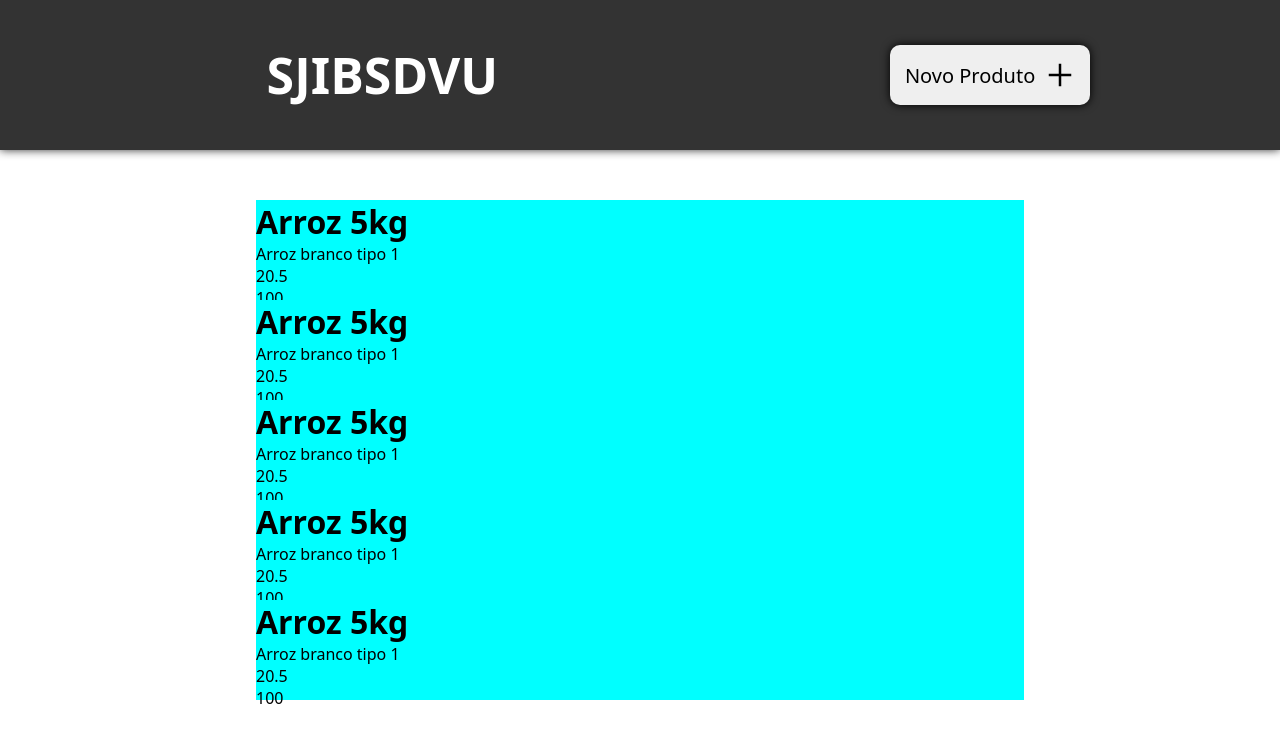
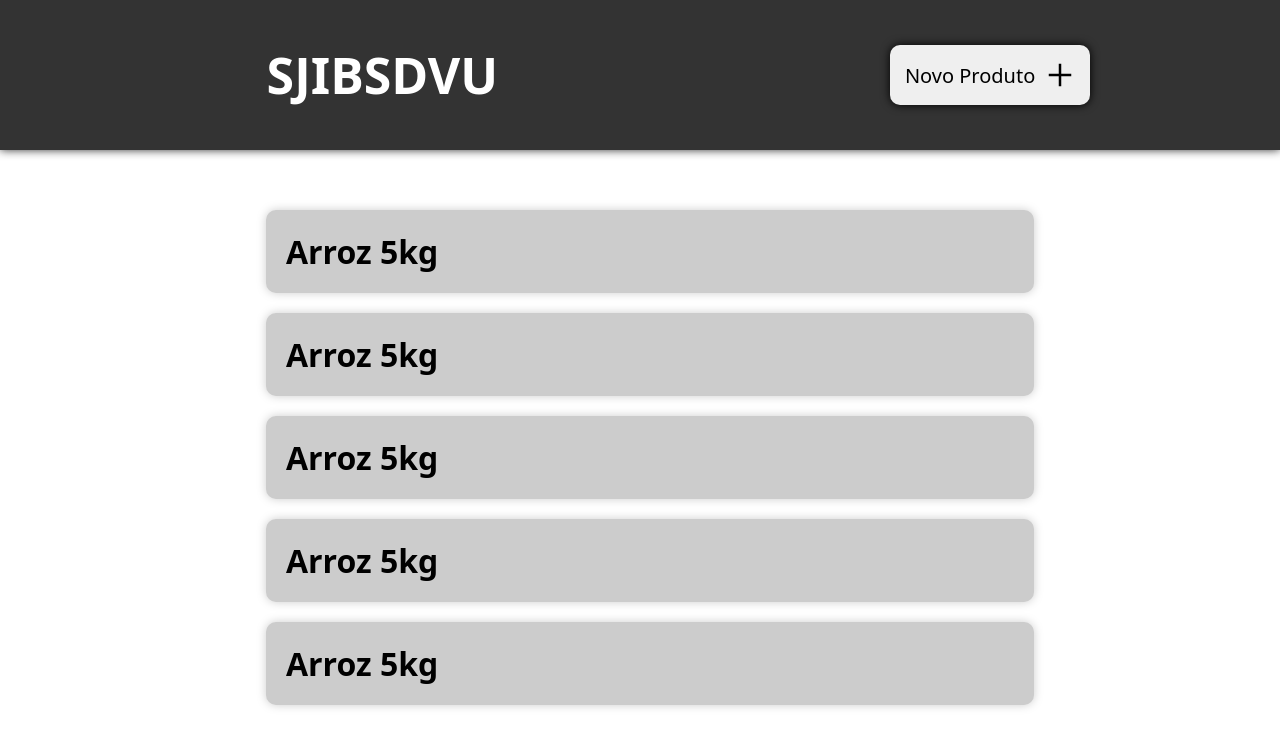
Before and after one commit to BlankSenai/controle-estoque-front, a Vue app: page /loja/1 in a window 1280 px wide. Shown: the top 746 px of the page. Built offline with nearby package versions, Linux system fonts and the light colour scheme; some icons are missing.

Commit message:
fix product component

```diff
--- a/src/components/Product.vue
+++ b/src/components/Product.vue
@@ -7,16 +7,30 @@ const props = defineProps(['product'])
 <template>
     <div class="product">
         <h1>{{ props.product.nome }}</h1>
-        <p>{{ props.product.descricao }}</p>
-        <p>{{ props.product.preco }}</p>
-        <p>{{ props.product.quantidade }}</p>
     </div>
 </template>
 
 <style scoped>
 .product {
-    background-color: aqua;
+    background-color: #ccc;
+    margin: 10px;
+    border-radius: 10px;
+    padding: 20px;
     width: 100%;
-    height: 100px;
+    transition: 0.2s;
+    filter: drop-shadow(0px 0px 5px #ccc);
+    cursor: pointer;
+}
+
+p {
+    font-size: 20px;
+}
+
+.product:hover {
+    transform: scale(1.02);
+}
+
+.product:active {
+    transform: scale(0.98);
 }
 </style>
```
